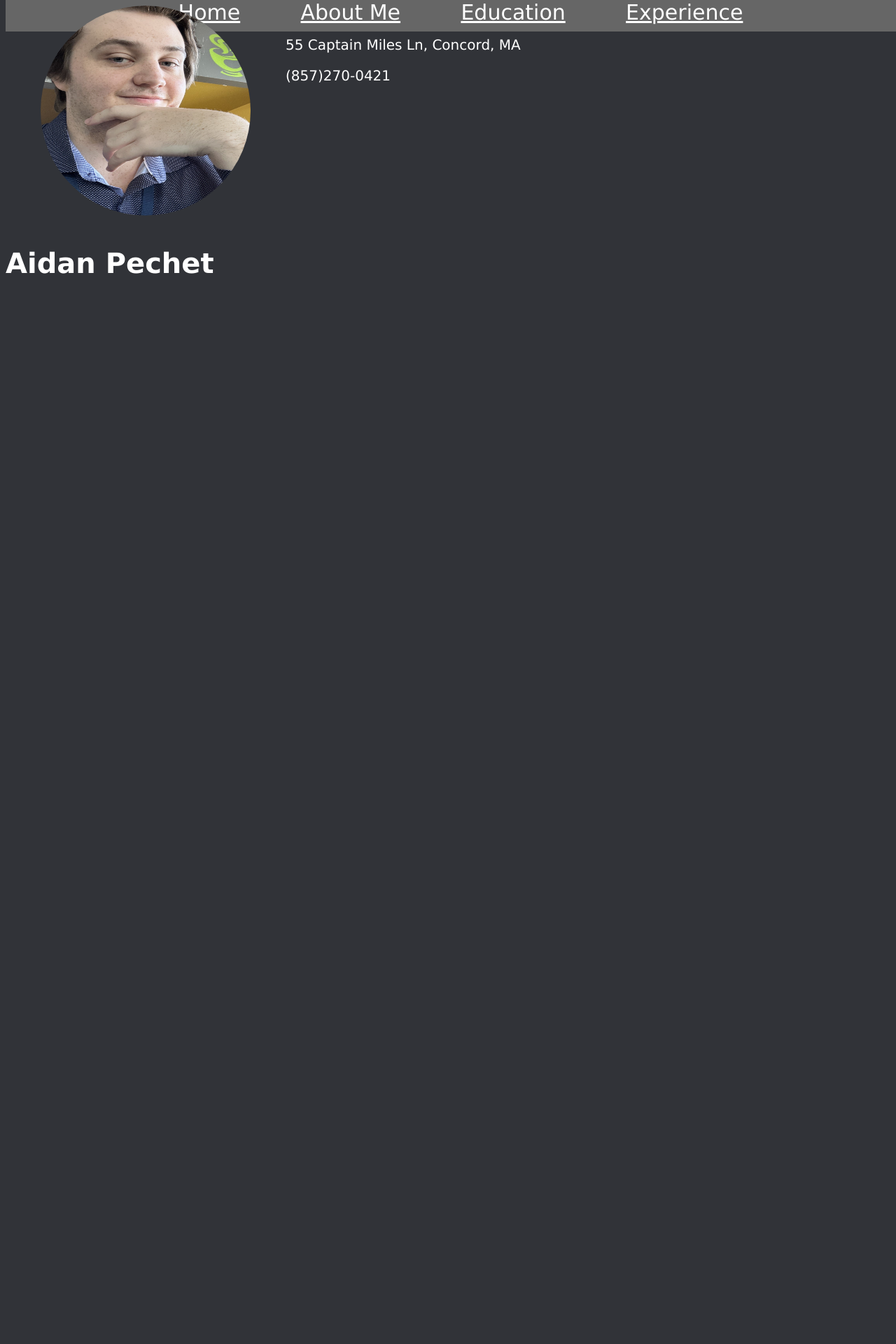
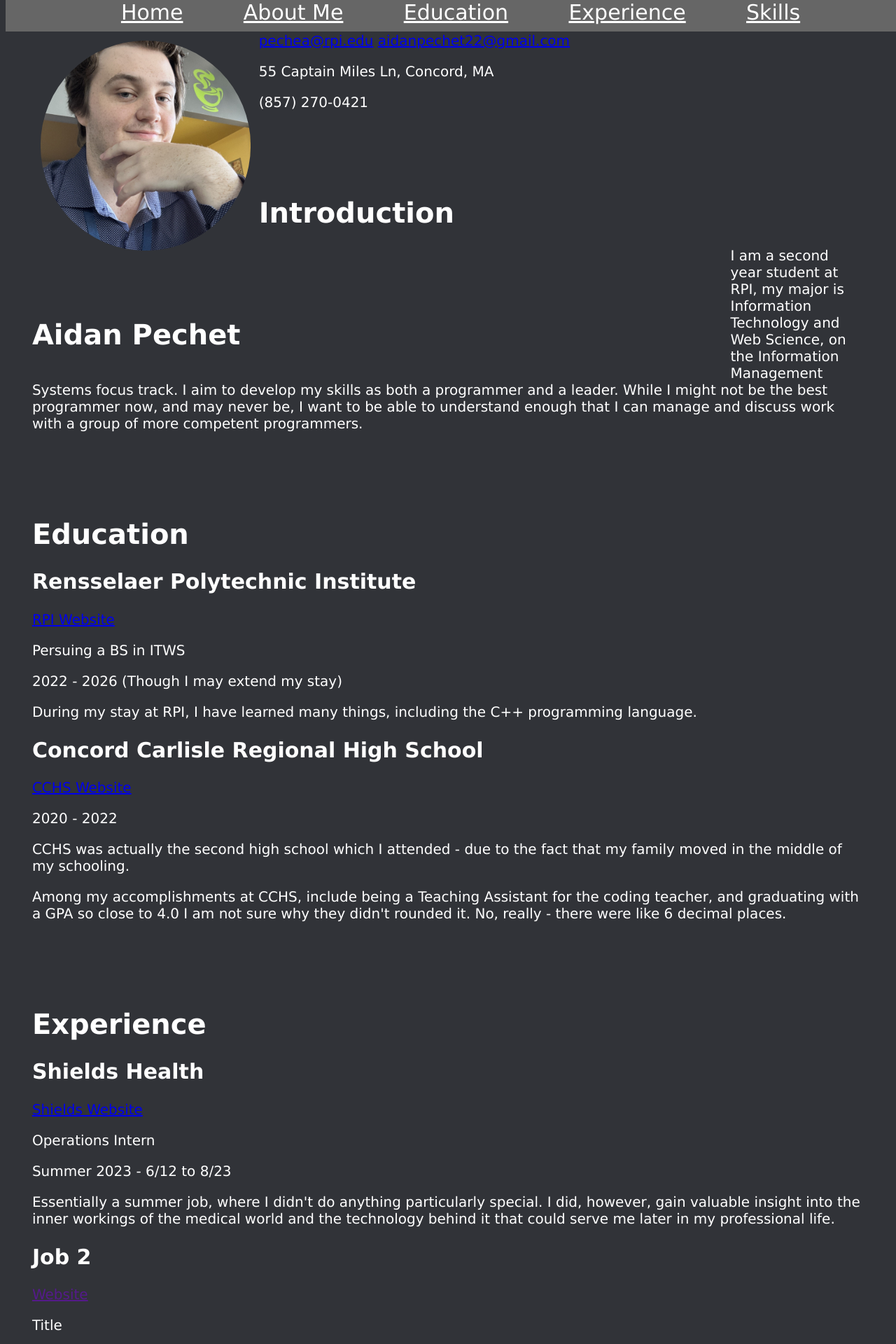
Before and after one commit to RPI-ITWS/ITWS2110-team14, a PHP site: page /lab1/pechea/pechea.html in a window 1280 px wide. Shown: the top 1920 px of the page at 70% size. Before the commit the page ends 391 px from the top, so only its background shows below. Run offline with PHP 8.4, Linux system fonts and the light colour scheme.

Commit message:
Pechea Lab 1 - Mostly Done

```diff
--- a/lab1/pechea/pechea.html
+++ b/lab1/pechea/pechea.html
@@ -14,19 +14,116 @@
          <a class = "spaceOutNavContent" href = "/lab1/index.html">Home</a>
          <a class = "spaceOutNavContent" href = "#aboutMe">About Me</a>
          <a class = "spaceOutNavContent" href = "#education">Education</a>
-         <a class = "spaceOutNavContent" href = "#achievementsAndExperience">Experience</a>
-       </div>
+         <a class = "spaceOutNavContent" href = "#experience">Experience</a>
+         <a class = "spaceOutNavContent" href = "#skills">Skills</a>
+      </div>
 
-       <div id="aboutMe">
+      <div id = "aboutMe" class = pecheaDiv>
          <img src = "pechea-headshot.jpg" alt = "Picture of Aidan Pechet" class = "roundHeadshotsAidanPersonal"/>
          <h1 class = "aidanPersonalInformation">
             Aidan Pechet
          </h1>
          <a href = "mailto: pechea@rpi.edu">pechea@rpi.edu</a>
-         <a href = "aidanpechet22@gmail.com">aidanpechet22@gmail.com</a>
+         <a href = "mailto: aidanpechet22@gmail.com">aidanpechet22@gmail.com</a>
          <p> 55 Captain Miles Ln, Concord, MA </p>
-         <p> (857)270-0421</p>
+         <p class> (857) 270-0421</p>
 
-       </div>
+      </div>
+
+      <div id = "introduction" class = "pecheaDiv">
+         <h1>
+         Introduction
+         </h1>
+         <p>
+            I am a second year student at RPI, my major is Information Technology and Web Science, on the Information Management
+            Systems focus track. I aim to develop my skills as both a programmer and a leader. While I might not be the best
+            programmer now, and may never be, I want to be able to understand enough that I can manage and discuss work with a
+            group of more competent programmers.
+         </p>
+      </div>
+
+      <div id = "education" class = "pecheaDiv">
+         <h1>
+            Education
+         </h1>
+         <h2> Rensselaer Polytechnic Institute </h2>
+            <a href = "https://www.rpi.edu/"> RPI Website </a>
+            <p> Persuing a BS in ITWS</p>
+            <p> 2022 - 2026 (Though I may extend my stay)</p>
+            <P> During my stay at RPI, I have learned many things, including the C++ programming language. </P>
+
+         <h2> Concord Carlisle Regional High School </h2>
+            <a href = "https://www.concordcarlisle.org/"> CCHS Website </a>
+            <p> 2020 - 2022 </p>
+            <p> CCHS was actually the second high school which I attended - due to the fact that my family moved
+               in the middle of my schooling.
+            </p>
+            <p> Among my accomplishments at CCHS, include being a Teaching Assistant for the coding teacher, and graduating
+               with a GPA so close to 4.0 I am not sure why they didn't rounded it. No, really - there were like 6 decimal
+               places.
+            </p>
+      </div>
+
+      <div id = "experience" class = "pecheaDiv">
+         <h1>
+         Experience
+         </h1>
+
+         <h2> Shields Health </h2>
+         <a href = "https://shields.com/"> Shields Website</a>
+         <p> Operations Intern </p>
+         <p> Summer 2023 - 6/12 to 8/23 </p>
+         <p> Essentially a summer job, where I didn't do anything particularly special. I did, however,
+            gain valuable insight into the inner workings of the medical world and the technology behind it
+            that could serve me later in my professional life.
+         </p>
+
+         <h2> Job 2 </h2>
+         <a href = ""> Website</a>
+         <p> Title </p>
+         <p> Dates </p>
+         <p> Details
+         </p>
+
+         <h2> Job 3 </h2>
+         <a href = ""> Website</a>
+         <p> Title </p>
+         <p> Dates </p>
+         <p> Details
+         </p>
+
+
+      </div>
+
+      <div id = "skills" class = "pecheaDiv">
+         <h1>
+         Skills
+         </h1>
+         <p>
+            Java
+         </p>
+         <p>
+            C++
+         </p>
+         <p>
+            Python
+         </p>
+         <p>
+            Creative Writing
+         </p>
+         <p>
+            Formal Communication
+         </p>
+         <p>
+            Idea Generation and Concepting
+         </p>
+         <p>
+            Facilitating Teamwork
+         </p>
+         <p>
+            Bad Jokes, Dad Jokes, Puns
+         </p>
+      </div>
+
    </body>
 </html>
--- a/lab1/styles.css
+++ b/lab1/styles.css
@@ -41,29 +41,6 @@ body {
    width: 200px;
 }
 
-.roundHeadshotsAidanPersonalTest { /* Makes headshots on the home page circular */
-   border-radius: 50%;
-   clip-path: circle();
-   height: 300px;
-   margin-left: 100px;
-   margin-top: 100px;
-   width: 400px;
-}
-
-.roundHeadshotsAidanPersonal { /* version of roundHeadshots for pechea.html */
-   border-radius: 50%;
-   clip-path: circle();
-   height: 300px;
-   width: 400px;
-   float: left;
-}
-
-.aidanPersonalInformation { /* for pechea.html informational text */
-   float: left;
-   margin-right: 700px;
-   margin-top: 45px;
-}
-
 footer {
    text-align: center;
    width: 100%;
@@ -100,3 +77,24 @@ footer {
 .spaceOutNavContent {
    padding: 3%;
 }
+
+.roundHeadshotsAidanPersonal { /* version of roundHeadshots for pechea.html */
+   border-radius: 50%;
+   clip-path: circle();
+   padding: 1%;
+   height: 300px;
+   width: 300px;
+   float: left;
+}
+
+.aidanPersonalInformation { /* for pechea.html informational text */
+   float: left;
+   margin-right: 700px;
+   margin-top: 85px;
+
+}
+
+
+.pecheaDiv {
+   padding: 3%;
+}
```
Also changed, not shown: lab1/pechea/readme.md.
